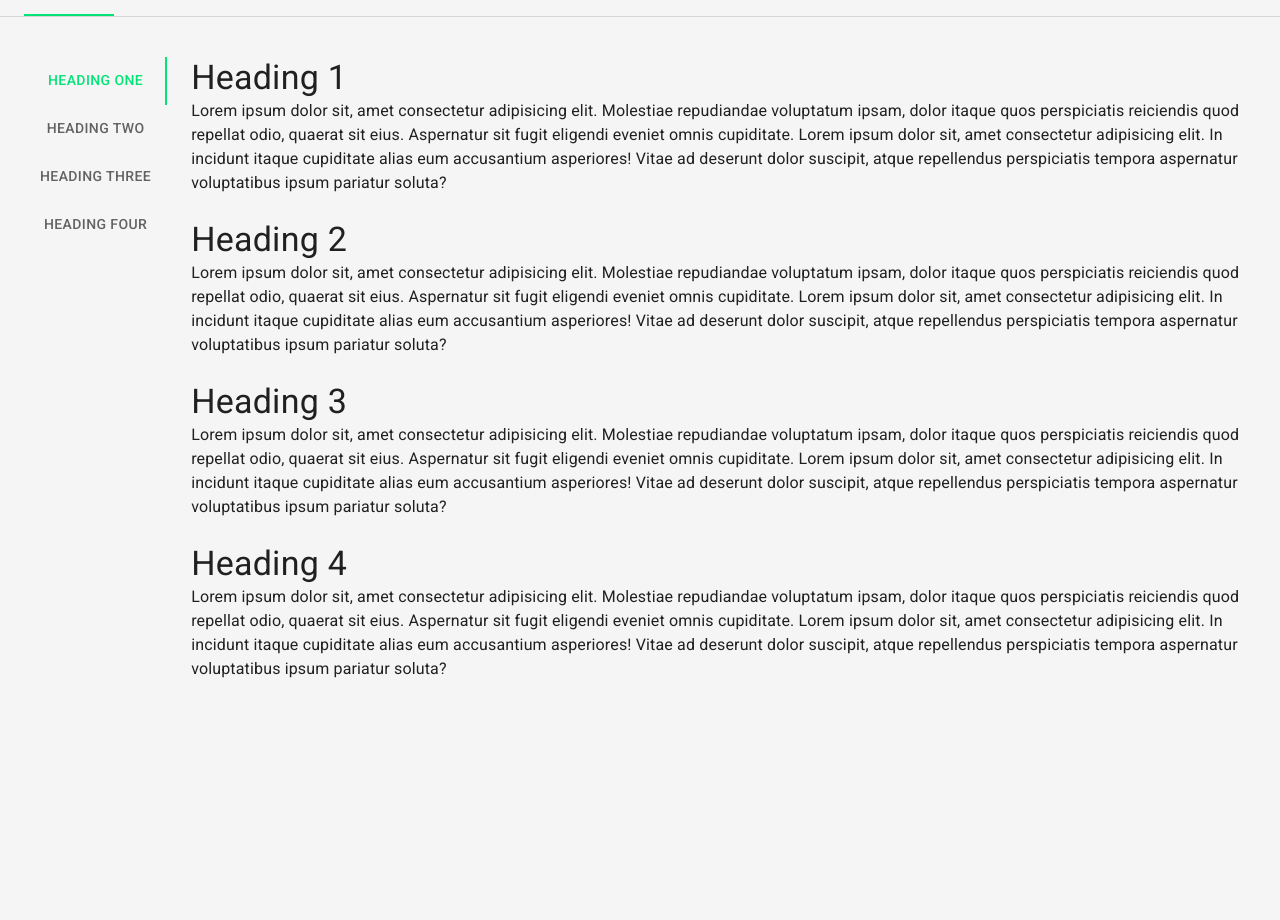
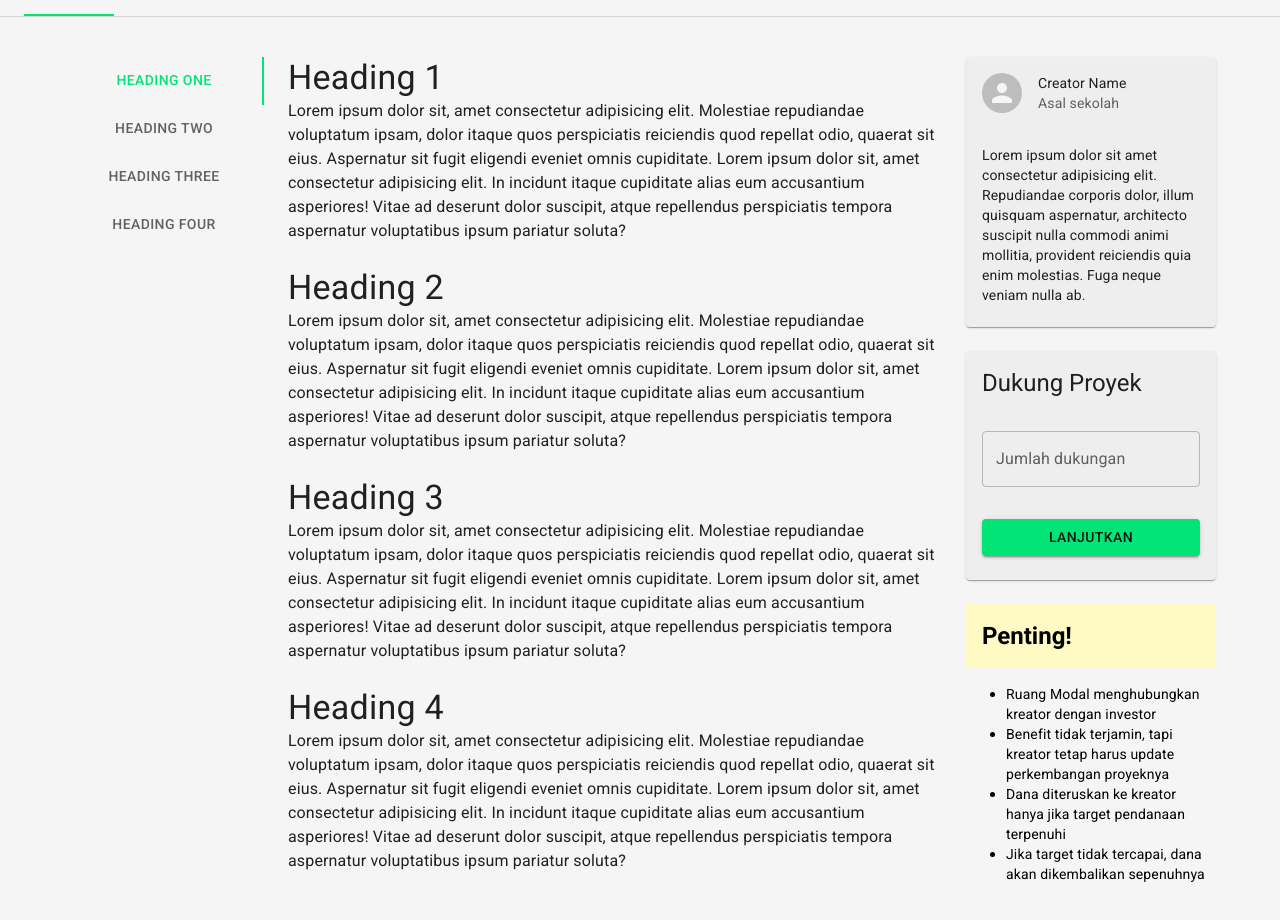
Before and after one commit to rizaldinur/crowdfunding-client, a React (Vite) app: page /project/details/1/story in a window 1280 px wide. Shown: the part 702-1622 px from the top of the page. Built offline with nearby package versions, Linux system fonts and the light colour scheme.

Commit message:
finish story panel layouting

```diff
--- a/src/components/project-details/StoryPanel.jsx
+++ b/src/components/project-details/StoryPanel.jsx
@@ -1,4 +1,18 @@
-import { Box, Container, Tab, Tabs, Typography } from "@mui/material";
+import {
+  Avatar,
+  Box,
+  Button,
+  Card,
+  CardContent,
+  CardHeader,
+  Container,
+  Stack,
+  Tab,
+  Tabs,
+  TextField,
+  Typography,
+} from "@mui/material";
+import { yellow } from "@mui/material/colors";
 import { useEffect, useRef, useState } from "react";
 import { useLocation } from "react-router";
 
@@ -89,7 +103,7 @@ function StoryPanel() {
   }, []);
 
   return (
-    <Container maxWidth="xl">
+    <Container maxWidth="lg">
       <Box sx={{ display: "flex", gap: 3, py: 5 }}>
         <Tabs
           value={value}
@@ -98,8 +112,9 @@ function StoryPanel() {
           orientation="vertical"
           sx={{
             flexShrink: 0,
+            width: 200,
             position: "sticky",
-            top: "96px",
+            top: "80px",
             alignSelf: "flex-start",
             zIndex: 10,
           }}
@@ -210,6 +225,76 @@ function StoryPanel() {
             pariatur soluta?
           </Typography>
         </Box>
+        <Stack
+          sx={{
+            width: 250,
+            flexShrink: 0,
+            position: "sticky",
+            top: "80px",
+            alignSelf: "start",
+            gap: 3,
+          }}
+        >
+          <Card sx={{ height: 270 }}>
+            <CardHeader
+              avatar={<Avatar />}
+              title="Creator Name"
+              subheader="Asal sekolah"
+            />
+            <CardContent>
+              <Typography variant="body2">
+                Lorem ipsum dolor sit amet consectetur adipisicing elit.
+                Repudiandae corporis dolor, illum quisquam aspernatur,
+                architecto suscipit nulla commodi animi mollitia, provident
+                reiciendis quia enim molestias. Fuga neque veniam nulla ab.
+              </Typography>
+            </CardContent>
+          </Card>
+          <Card>
+            <CardHeader
+              title={<Typography variant="h5">Dukung Proyek</Typography>}
+            />
+            <CardContent>
+              <TextField type="number" fullWidth label="Jumlah dukungan" />
+              <Button sx={{ mt: 4 }} variant="contained" fullWidth>
+                Lanjutkan
+              </Button>
+            </CardContent>
+          </Card>
+          <Box>
+            <Typography
+              variant="h5"
+              fontWeight={700}
+              sx={{ p: 2, bgcolor: yellow["100"] }}
+            >
+              Penting!
+            </Typography>
+            <ul>
+              <li>
+                <Typography variant="body2">
+                  Ruang Modal menghubungkan kreator dengan investor
+                </Typography>
+              </li>
+              <li>
+                <Typography variant="body2">
+                  Benefit tidak terjamin, tapi kreator tetap harus update
+                  perkembangan proyeknya{" "}
+                </Typography>
+              </li>
+              <li>
+                <Typography variant="body2">
+                  Dana diteruskan ke kreator hanya jika target pendanaan
+                  terpenuhi
+                </Typography>
+              </li>
+              <li>
+                <Typography variant="body2">
+                  Jika target tidak tercapai, dana akan dikembalikan sepenuhnya
+                </Typography>
+              </li>
+            </ul>
+          </Box>
+        </Stack>
       </Box>
     </Container>
   );
```
